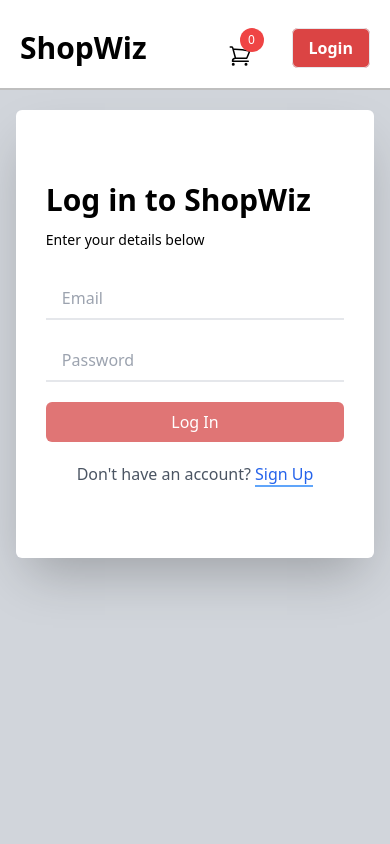
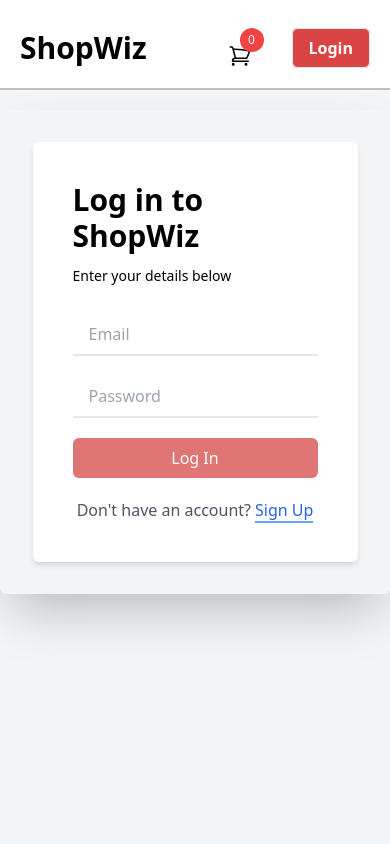
Before and after one commit to Sandeep-singh-99/ShopWiz, a React (Create React App) app in the folder client/: page /login in a window 390 px wide. Shown: the top 844 px of the page. Built offline with nearby package versions, Linux system fonts and the light colour scheme; no server answers.

Commit message:
refactor: improve layout and styling in Login and SignUp components; enhance responsiveness and visual consistency

```diff
--- a/client/src/components/Login.js
+++ b/client/src/components/Login.js
@@ -76,14 +76,14 @@
   });
 
   return (
-    <div className="sm:pt-16 bg-gray-300 h-screen pt-5">
-      <div className="flex sm:justify-between justify-center items-center sm:px-16 px-4">
-        <div className="bg-[#c6e5e9] sm:block hidden w-1/2">
-          <img className="w-full" src={img1} alt="img1" loading="lazy" />
+    <div className="sm:pt-16  h-screen pt-5">
+      <div className="flex sm:justify-between justify-center">
+        <div className="bg-[#c6e5e9] sm:block hidden">
+          <img className="w-5/6" src={img1} alt="img1" loading="lazy" />
         </div>
 
-        <div className="flex sm:w-2/4 w-full shadow-2xl rounded-md sm:shadow-none sm:rounded-none flex-col justify-center items-center bg-white py-8">
-          <div className="sm:w-3/4 w-10/12 py-10">
+        <div className="flex sm:w-2/4 w-full shadow-2xl rounded-md sm:shadow-none sm:rounded-none flex-col justify-center items-center py-8">
+          <div className="sm:w-3/4 w-10/12 py-10 bg-white rounded-md shadow-md px-10">
             <h1 className="sm:text-4xl text-3xl font-bold sm:font-semibold mb-3">
               Log in to ShopWiz
             </h1>
--- a/client/src/components/SignUp.js
+++ b/client/src/components/SignUp.js
@@ -74,8 +74,8 @@
           <img className="w-5/6" src={img1} alt="img1" loading="lazy" />
         </div>
 
-        <div className="flex sm:w-2/4 w-3/4 shadow-2xl rounded-xl sm:shadow-none sm:rounded-none flex-col text-center justify-center items-center">
-          <div className="sm:w-1/2 w-10/12 py-5">
+        <div className="flex sm:w-2/4 w-4/5 flex-col text-center justify-center items-center">
+          <div className="sm:w-2/3 w-10/12 py-5 bg-white rounded-md shadow-md px-10">
             <h1 className="sm:text-4xl text-2xl sm:font-semibold font-bold mb-3">
               Create an account
             </h1>
```
